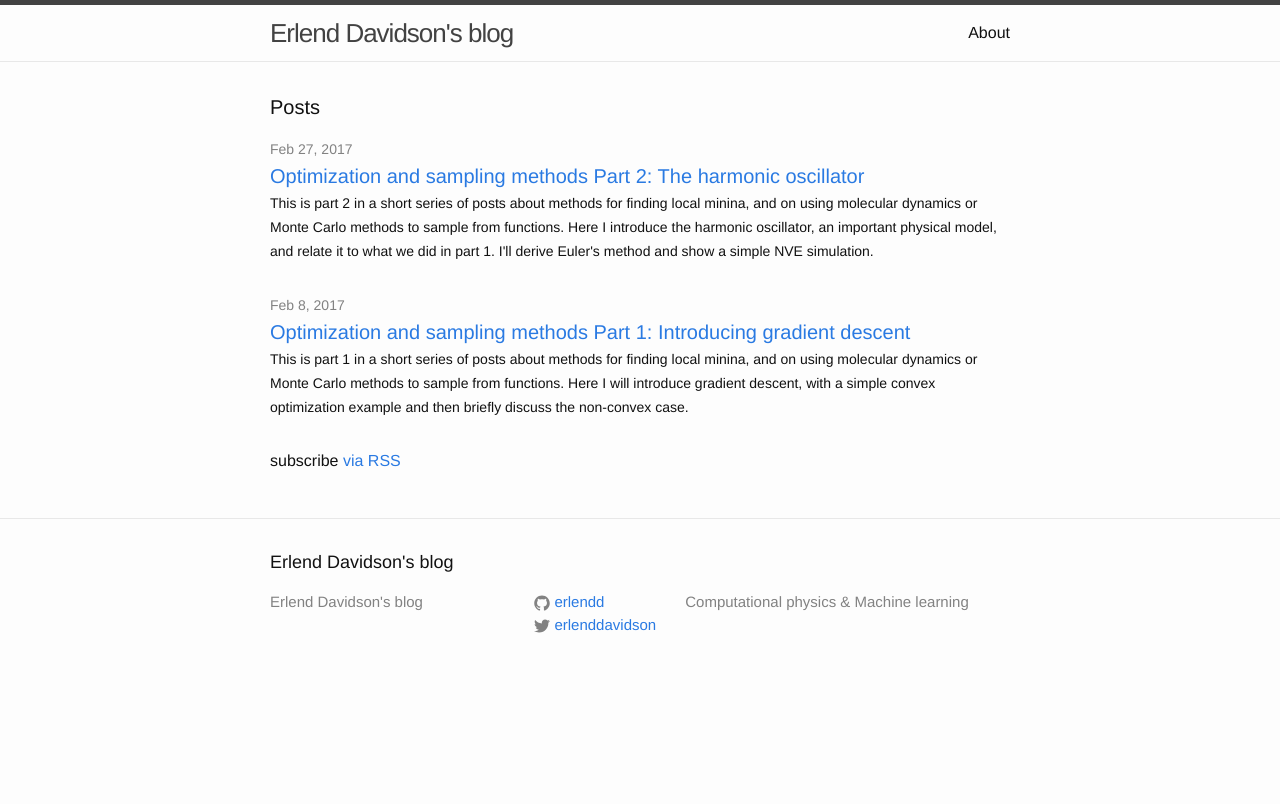
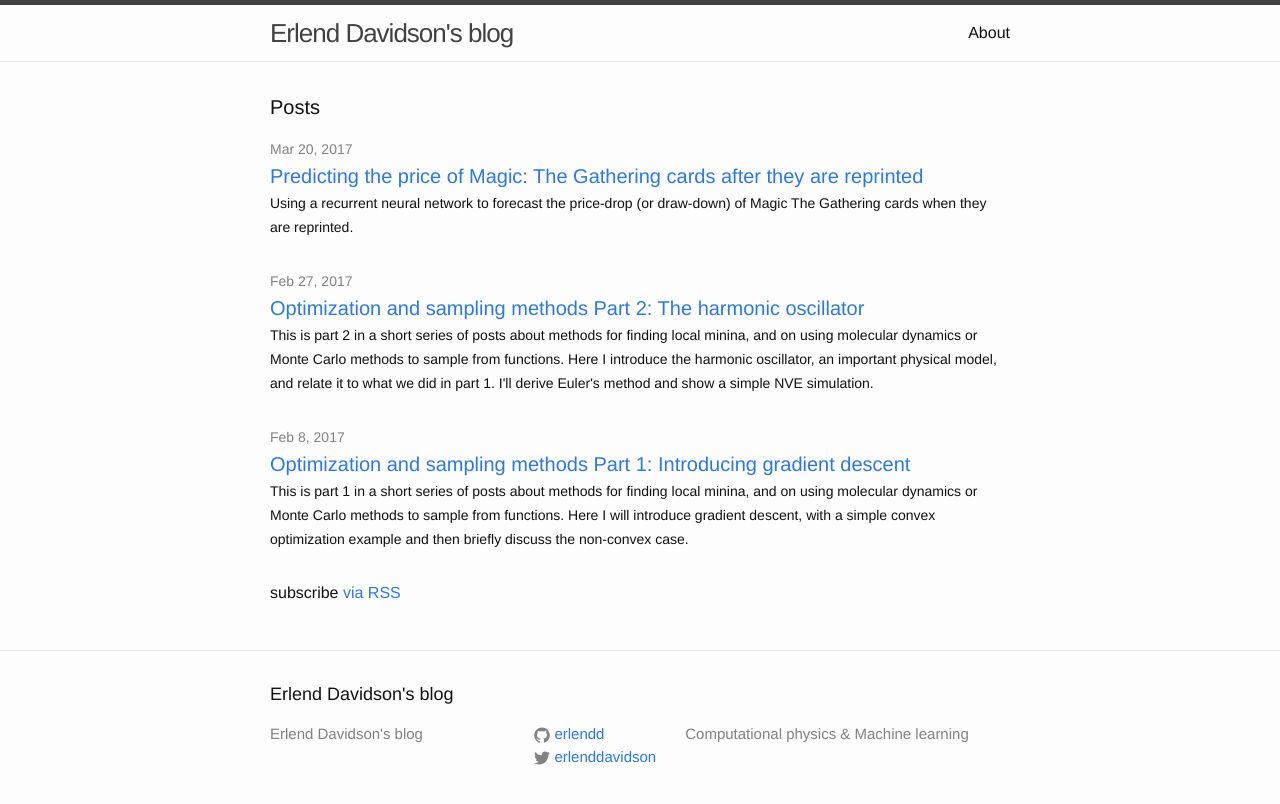
Before and after one commit to erlendd/erlendd.github.io, a Jekyll site: the page built from index.md, in a window 1280 px wide. Shown: the top 804 px of the page. Built offline with Jekyll 4.4.1, drawn with Linux system fonts in a browser that asks for light colours; comment, search, counter and statistics services are not loaded.

Commit message:
Finalizing the MTG prices post

```diff
--- a/_drafts/2017-03-18-predicting-mtg-card-prices.markdown
+++ b/_posts/2017-03-20-predicting-mtg-card-prices-neural-network.markdown
@@ -2,7 +2,7 @@
 title: "Predicting the price of Magic: The Gathering cards after they are reprinted"
 layout: post
 comments: true
-date: 2017-03-16 17:00
+date: 2017-03-20 11:00
 headerImage: false
 published: true
 tag:
```
